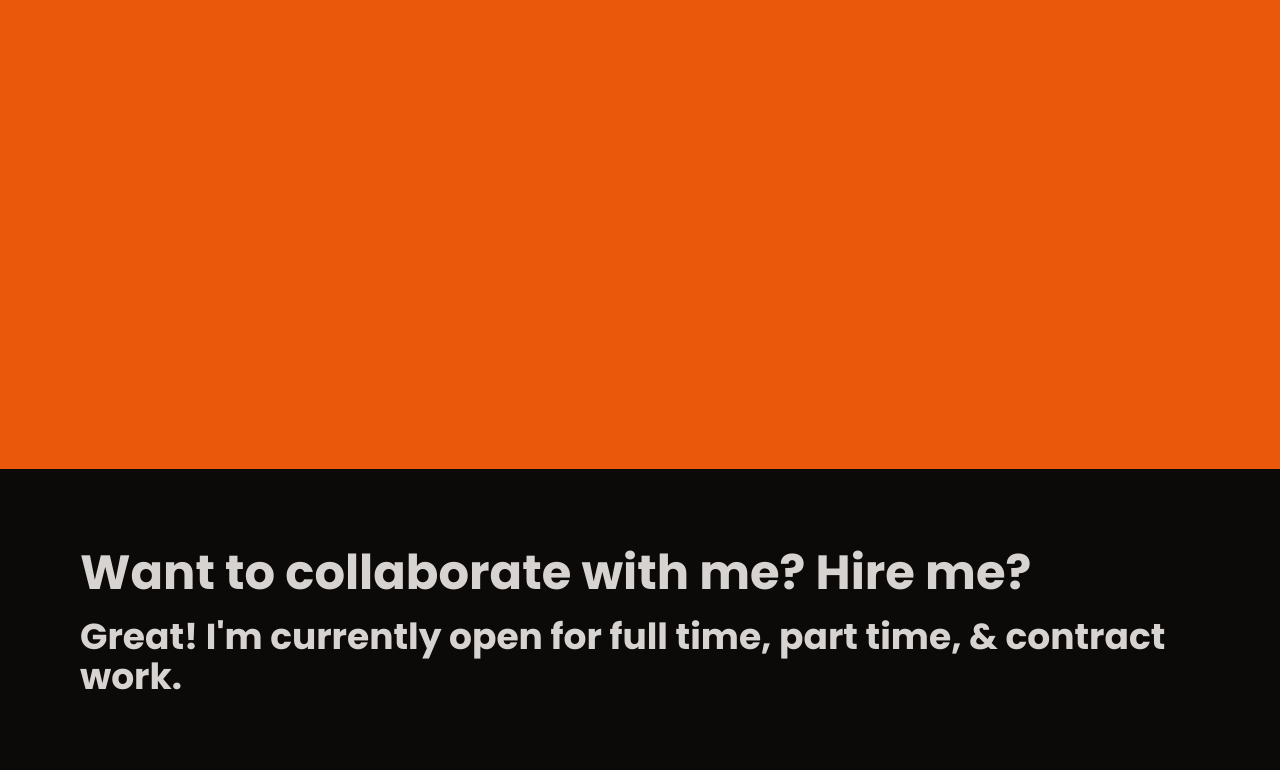
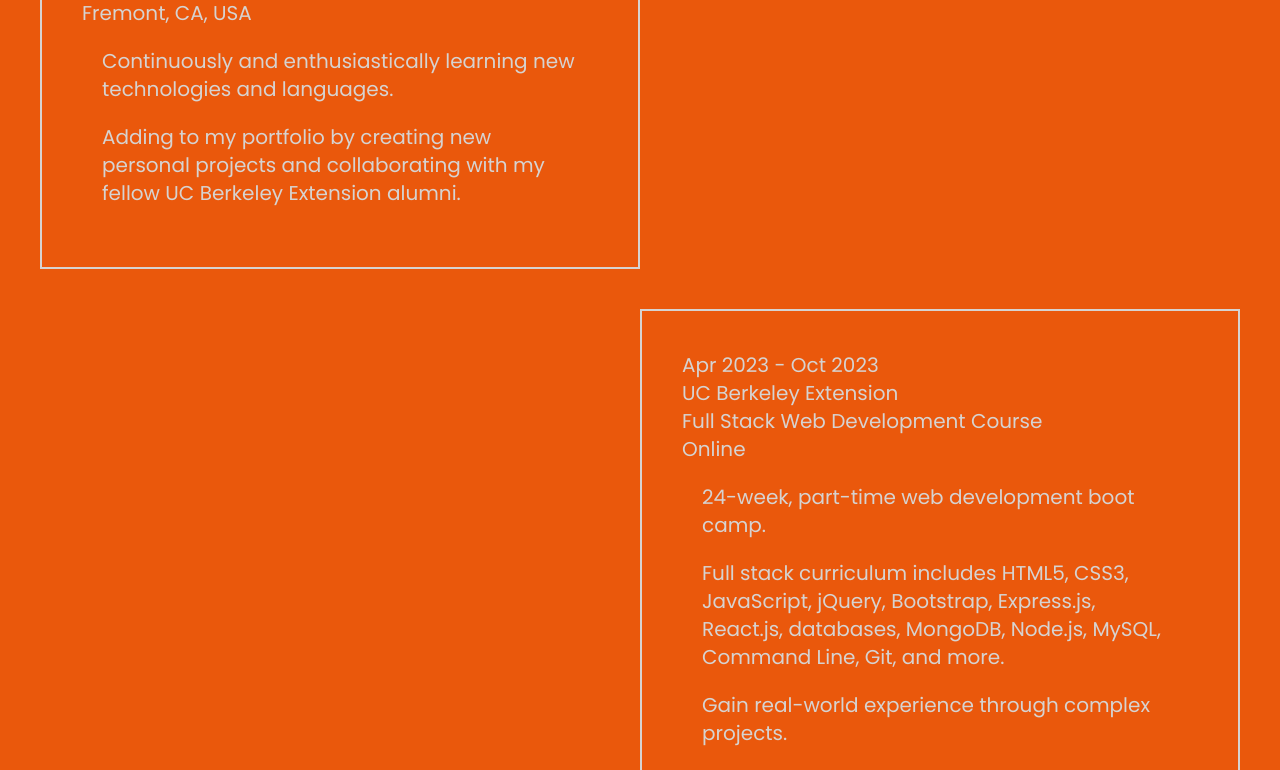
Before and after one commit to Torvec/myPortfolio, a React (Vite) app: page / in a window 1280 px wide. Shown: the part 6311-7081 px from the top of the page. Built offline with nearby package versions, Linux system fonts and the light colour scheme.

Commit message:
restructured resumeData and added basic layout for resume section

```diff
--- a/src/components/ResumeSection.tsx
+++ b/src/components/ResumeSection.tsx
@@ -1,11 +1,72 @@
+import resumeData from "../data/resumeData.json";
+
 export default function ResumeSection() {
+
+  function convertDateFormat(dateString: string) {
+    if (dateString === "Present") {
+      return "Present";
+    }
+    const date = new Date(dateString);
+    const monthNames = [
+      "Jan",
+      "Feb",
+      "Mar",
+      "Apr",
+      "May",
+      "Jun",
+      "Jul",
+      "Aug",
+      "Sep",
+      "Oct",
+      "Nov",
+      "Dec",
+    ];
+    const year = date.getFullYear();
+    const month = monthNames[date.getMonth()];
+    return `${month} ${year}`;
+  }
+
+  const myResume = resumeData.resume;
+
   return (
-    <div
-      id="resume"
-      className="flex min-h-screen items-center justify-center"
-    >
-      The Resume section where I go over my professional experience, training,
-      and skillz.
+    <div id="resume" className="min-h-screen space-y-10 px-10 py-96">
+      {myResume.map((resume) => (
+        <>
+          {resume.type === "education" ? (
+            <div className="flex justify-end">
+              <div className="w-1/2 border-2 p-10">
+                <div>
+                  {convertDateFormat(resume.startDate)} -{" "}
+                  {convertDateFormat(resume.endDate)}
+                </div>
+                <div>{resume.institution}</div>
+                <div>{resume.program}</div>
+                <div>{resume.location}</div>
+                <ul className="p-5 space-y-5">
+                  {resume.details.map((detailItem) => (
+                    <li>{detailItem}</li>
+                  ))}
+                </ul>
+              </div>
+            </div>
+          ) : (
+            <div className="w-1/2 border-2 p-10">
+              <div>
+                {convertDateFormat(resume.startDate)} -{" "}
+                {convertDateFormat(resume.endDate)}
+              </div>
+              <div>{resume.company}</div>
+              <div>{resume.title}</div>
+              <div>{resume.location}</div>
+              <ul className="p-5 space-y-5">
+                {resume.details.map((detailItem) => (
+                  <li>{detailItem}</li>
+                ))}
+              </ul>
+            </div>
+          )}
+        </>
+      ))}
     </div>
   );
 }
--- a/src/data/resumeData.json
+++ b/src/data/resumeData.json
@@ -1,67 +1,24 @@
 {
-  "experience": [
+  "resume": [
     {
+      "type": "experience",
+      "startDate": "2023-10",
+      "endDate": "Present",
       "company": "Freelance",
-      "dates": "Oct 2023 - Present",
       "title": "Full Stack Web Developer",
       "location": "Fremont, CA, USA",
-      "accomplishments": [
+      "details": [
         "Continuously and enthusiastically learning new technologies and languages.",
         "Adding to my portfolio by creating new personal projects and collaborating with my fellow UC Berkeley Extension alumni."
       ]
     },
     {
-      "company": "Tesla Motors Inc.",
-      "dates": "Oct 2019 - Jan 2024",
-      "title": "Automation Controls Technician IV",
-      "location": "Fremont, CA, USA",
-      "accomplishments": [
-        "Actively pursued and completed various complex projects from engineering at every opportunity.",
-        "Utilized multiple PLC programs to troubleshoot, make modifications, and add functionality to existing equipment.",
-        "The go-to technician for any critical system that had a major fault or was down for long periods of time.",
-        "Proficient in delivering comprehensive training to team members."
-      ]
-    },
-    {
-      "company": "Tesla Motors Inc.",
-      "dates": "Oct 2019 - Sep 2020",
-      "title": "Equipment Maintenance Technician II",
-      "location": "Fremont, CA, USA",
-      "accomplishments": [
-        "Troubleshot, diagnosed, and corrected hundreds of faults.",
-        "Learned the intricacies of multiple systems with no prior knowledge.",
-        "Collaborated with engineering to commission new equipment.",
-        "Monitored and analyzed recurring problems with various equipment."
-      ]
-    },
-    {
-      "company": "United States Navy",
-      "dates": "Dec 2010 - Oct 2018",
-      "title": "Electronics Technician",
-      "location": "Yokosuka & Sasebo, Japan",
-      "accomplishments": [
-        "Consistently scored up to 90% on over a dozen ship-wide certifications and inspections.",
-        "Maintained 3 radars and corrected over 25 major and minor system casualties.",
-        "Significantly increased calibration readiness of all 455 electronic test equipment units onboard.",
-        "Aggressively and thoroughly trained 47 personnel."
-      ]
-    },
-    {
-      "company": "Freelance",
-      "dates": "Jun 2005 - Dec 2010",
-      "title": "Front-End Web Developer",
-      "location": "Atlanta, GA, USA",
-      "accomplishments": [
-        "Designed, developed, and maintained several small business and school websites.",
-        "Created web content for various promotional advertisements."
-      ]
-    }
-  ],
-  "education": [
-    {
+      "type": "education",
+      "startDate": "2023-04",
+      "endDate": "2023-10",
       "institution": "UC Berkeley Extension",
       "program": "Full Stack Web Development Course",
-      "dates": "Apr 2023 - Oct 2023",
+      "location": "Online",
       "details": [
         "24-week, part-time web development boot camp.",
         "Full stack curriculum includes HTML5, CSS3, JavaScript, jQuery, Bootstrap, Express.js, React.js, databases, MongoDB, Node.js, MySQL, Command Line, Git, and more.",
@@ -72,18 +29,66 @@
       ]
     },
     {
+      "type": "education",
+      "startDate": "2022-12",
+      "endDate": "2022-12",
       "institution": "E and M Training Course",
       "program": "Siemens TIA Portal Software Development I/II",
-      "dates": "Dec 2022",
+      "location": "Fremont, CA, USA",
       "details": [
         "Two-part instructor-led, hands-on course using TIA Portal software to integrate PLC, HMI, and Variable Frequency Drive (VFD) controls.",
         "Learned how to program in Ladder Logic, Function Block Diagrams, Sequential Function Charts, and Structured Text."
       ]
     },
     {
+      "type": "experience",
+      "startDate": "2020-09",
+      "endDate": "2024-01",
+      "company": "Tesla Motors Inc.",
+      "title": "Automation Controls Technician IV",
+      "location": "Fremont, CA, USA",
+      "details": [
+        "Actively pursued and completed various complex projects from engineering at every opportunity.",
+        "Utilized multiple PLC programs to troubleshoot, make modifications, and add functionality to existing equipment.",
+        "The go-to technician for any critical system that had a major fault or was down for long periods of time.",
+        "Proficient in delivering comprehensive training to team members."
+      ]
+    },
+    {
+      "type": "experience",
+      "startDate": "2019-10",
+      "endDate": "2020-09",
+      "company": "Tesla Motors Inc.",
+      "title": "Equipment Maintenance Technician II",
+      "location": "Fremont, CA, USA",
+      "details": [
+        "Troubleshot, diagnosed, and corrected hundreds of faults.",
+        "Learned the intricacies of multiple systems with no prior knowledge.",
+        "Collaborated with engineering to commission new equipment.",
+        "Monitored and analyzed recurring problems with various equipment."
+      ]
+    },
+    {
+      "type": "experience",
+      "startDate": "2010-12",
+      "endDate": "2018-10",
+      "company": "United States Navy",
+      "title": "Electronics Technician",
+      "location": "Japan and San Diego, CA, USA",
+      "details": [
+        "Consistently scored up to 90% on over a dozen ship-wide certifications and inspections.",
+        "Maintained 3 radars and corrected over 25 major and minor system casualties.",
+        "Significantly increased calibration readiness of all 455 electronic test equipment units onboard.",
+        "Aggressively and thoroughly trained 47 personnel."
+      ]
+    },
+    {
+      "type": "education",
+      "startDate": "2010-12",
+      "endDate": "2016-04",
       "institution": "US Navy Training Schools",
       "program": "Certificates, Electronics Technology",
-      "dates": "Dec 2010 - Oct 2018",
+      "location": "Various Locations Nationwide",
       "details": [
         "Basic Training (9 Weeks)",
         "Apprentice Technical Training (3 Months)",
@@ -97,76 +102,27 @@
       ]
     },
     {
+      "type": "experience",
+      "startDate": "2005-05",
+      "endDate": "2010-12",
+      "company": "Freelance",
+      "title": "Front-End Web Developer",
+      "location": "Atlanta, GA, USA",
+      "details": [
+        "Designed, developed, and maintained several small business and school websites.",
+        "Created web content for various promotional advertisements."
+      ]
+    },
+    {
+      "type": "education",
+      "startDate": "2001-08",
+      "endDate": "2005-05",
       "institution": "Norcross High School",
       "program": "High School Diploma",
-      "dates": "Aug 2001 - May 2005",
+      "location": "Norcross, GA, USA",
       "details": [
-        "Learned the basics of website development using HTML and CSS to create the school's website. This is where I discovered my passion for web development."
+        "Learned the basics of website development using HTML and CSS to create the school's website. This is where I discovered my passion for website design and development."
       ]
     }
-  ],
-  "skills": [
-    "Root Cause Analysis",
-    "AI Prompt Engineering",
-    "Test-Driven Development",
-    "Responsive Web Design",
-    "Interpersonal Communication",
-    "Financial Planning",
-    "Team Building",
-    "Web Design",
-    "Teamwork",
-    "Supervisory Skills",
-    "Military Training",
-    "Program Management",
-    "Inventory Management",
-    "Continuous Improvement"
-  ],
-  "software": [
-    "PowerPoint",
-    "Excel",
-    "Word",
-    "Insomnia",
-    "Apollo Server",
-    "MongoDB Compass",
-    "Visual Studio Code",
-    "Git Bash",
-    "GitHub",
-    "MySQL Workbench",
-    "Figma"
-  ],
-  "programming": [
-    "Handlebars JS",
-    "Sequelize JS",
-    "JSON",
-    "APIs",
-    "Jest",
-    "jQuery",
-    "MySQL",
-    "Inquirer JS",
-    "Bootstrap",
-    "MongoDB",
-    "Mongoose",
-    "Express JS",
-    "React JS",
-    "Node JS",
-    "CSS",
-    "HTML",
-    "Bulma CSS",
-    "Tailwind CSS",
-    "Material UI",
-    "Materialize CSS",
-    "Python",
-    "JavaScript",
-    "Astro"
-  ],
-  "technician": [
-    "PLC Troubleshooting",
-    "Electronic Test Equipment",
-    "Electronics Troubleshooting",
-    "Electro-Mechanical Systems",
-    "Maintenance and Repair",
-    "Preventative Maintenance",
-    "Corrective Maintenance",
-    "Schematics"
   ]
 }
```
